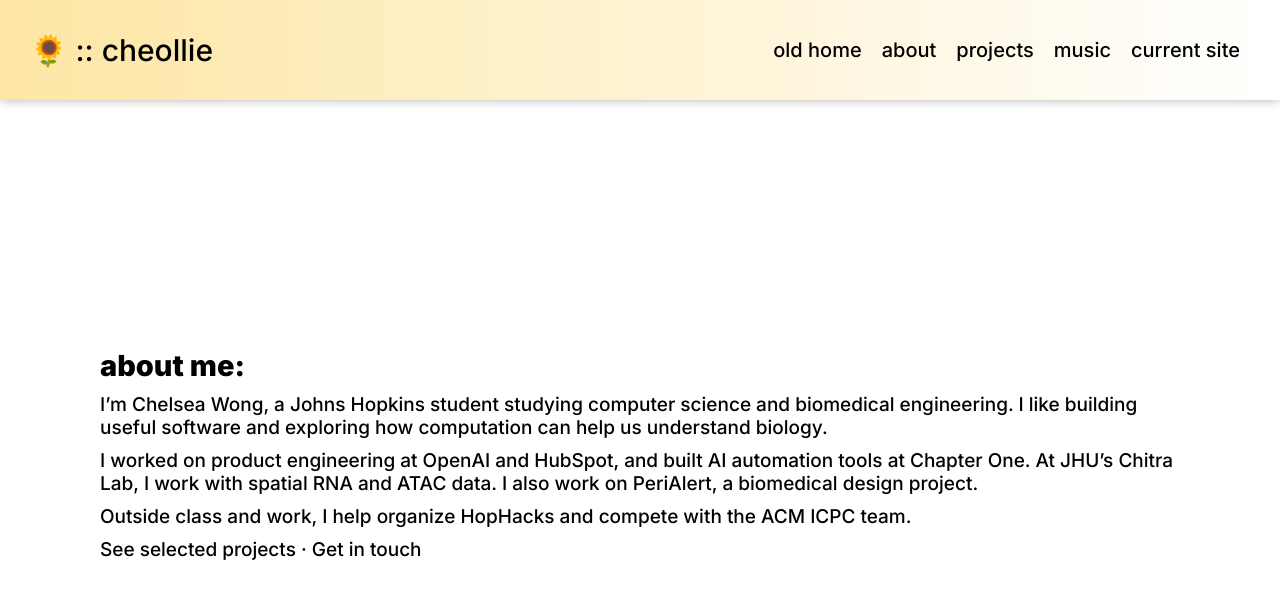
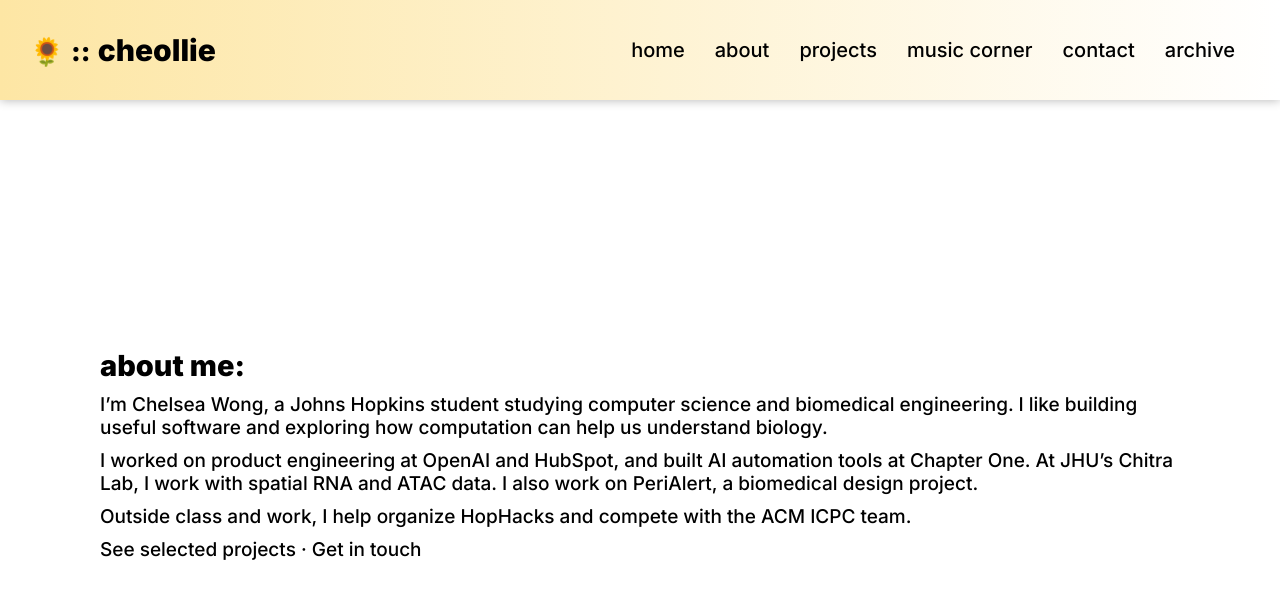
Before and after one commit to cheollie/cheollie.github.io, a plain HTML site: page about.html in a window 1280 px wide. Drawn offline with Linux system fonts and the light colour scheme.

Commit message:
Fix navigation links across refreshed pages

```diff
--- a/about.html
+++ b/about.html
@@ -3,4 +3,4 @@
 <p class="body">I worked on product engineering at OpenAI and HubSpot, and built AI automation tools at Chapter One. At JHU’s Chitra Lab, I work with spatial RNA and ATAC data. I also work on PeriAlert, a biomedical design project.</p>
 <p class="body">Outside class and work, I help organize HopHacks and compete with the ACM ICPC team.</p>
 <p class="body"><a href="projects.html">See selected projects</a> · <a href="contact.html">Get in touch</a></p>
-</div></div></main><nav id="navbar"><div id="subnavbarleft"><a class="navbar-title-text" href="index.html">🌻 :: cheollie</a></div><div id="subnavbarright"><a class="navbar-subtitle-text" href="index.html">old home</a><a class="navbar-subtitle-text" href="about.html">about</a><a class="navbar-subtitle-text" href="projects.html">projects</a><a class="navbar-subtitle-text" href="random.html">music</a><a class="navbar-subtitle-text" href="../index.html">current site</a></div></nav></body></html>
+</div></div></main><nav id="navbar"><div id="subnavbarleft"><a class="navbar-title-text" href="index.html"><span class="semibold" style="font-size:27px;">🌻 <b>::</b> </span><span class="heavybold">cheollie</span></a></div><div id="subnavbarright"><a class="navbar-subtitle-text nav-underline" href="index.html">home</a><a class="navbar-subtitle-text nav-underline" href="about.html">about</a><a class="navbar-subtitle-text nav-underline" href="projects.html">projects</a><a class="navbar-subtitle-text nav-underline" href="music.html">music corner</a><a class="navbar-subtitle-text nav-underline" href="contact.html">contact</a><a class="navbar-subtitle-text nav-underline" href="archive.html">archive</a></div></nav></body></html>
```
